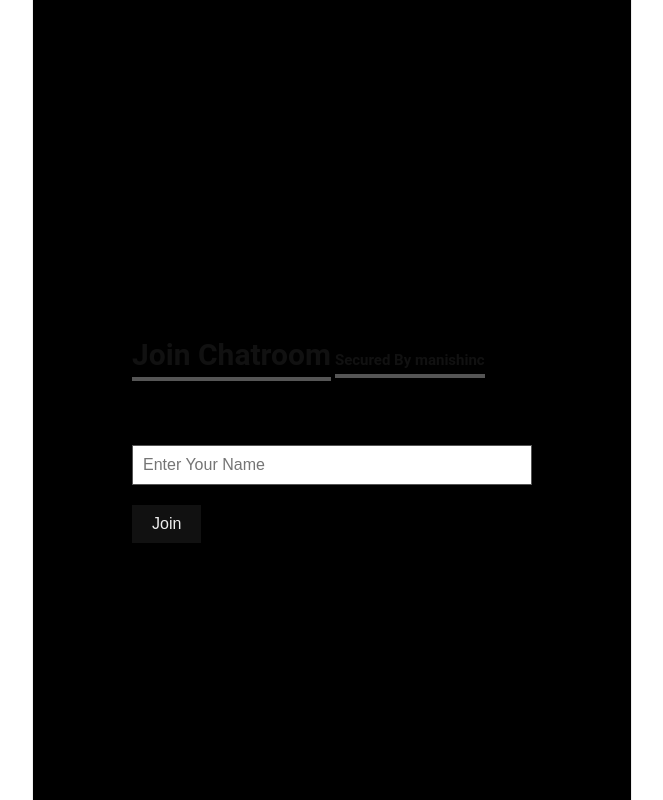
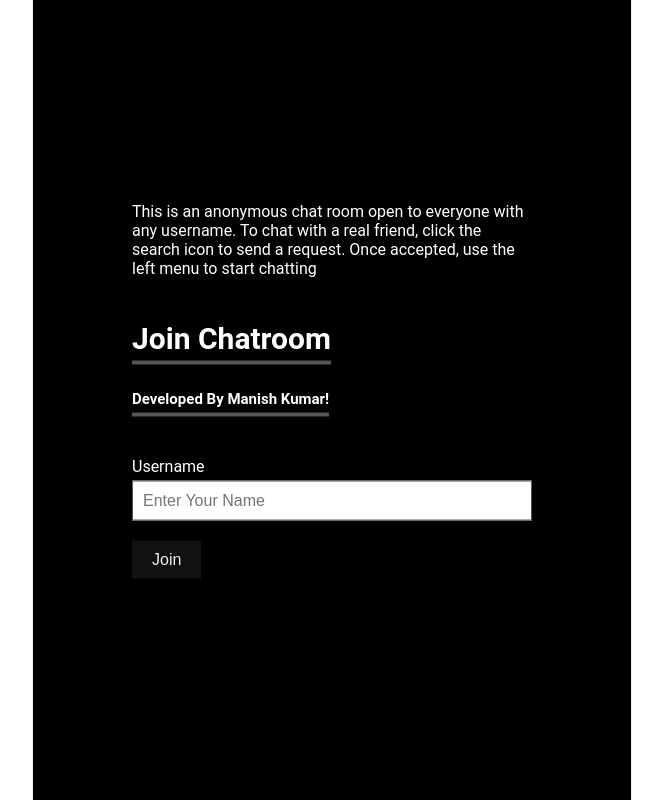
Before and after one commit to devmanishkumarnaik/chat, a website: page public/index.html in a window 1280 px wide. Shown: the whole page, without its empty margins (308-971 px from the left). Drawn offline with nearby package versions, Linux system fonts and the light colour scheme; no server answers.

Commit message:
Update index.html

```diff
--- a/public/index.html
+++ b/public/index.html
@@ -12,13 +12,14 @@
     <div class="app">
         <div class="screen join-screen active">
             <div class="form">
-                <p>This is an anonymous chat room open to everyone with any username. To chat with a real friend, click the search icon to send a request. Once accepted, use the left menu to start chatting</h5>
+                <p style="color: white;">This is an anonymous chat room open to everyone with any username. To chat with a real friend, click the search icon to send a request. Once accepted, use the left menu to start chatting</h5>
                 <br>
                 <br>
-                <h2>Join Chatroom</h2>
-                <h3>Secured By manishinc</h3>
+                <br>
+                <h2 style="color: white;">Join Chatroom</h2>
+                <h3 style="color: white;">Developed By Manish Kumar!</h3>
                 <div class="form-input">
-                    <label>Username</label>
+                    <label style="color: white;">Username</label>
                     <input type="text" id="username" placeholder="Enter Your Name">
                 </div>
                 <div class="form-input">
```
